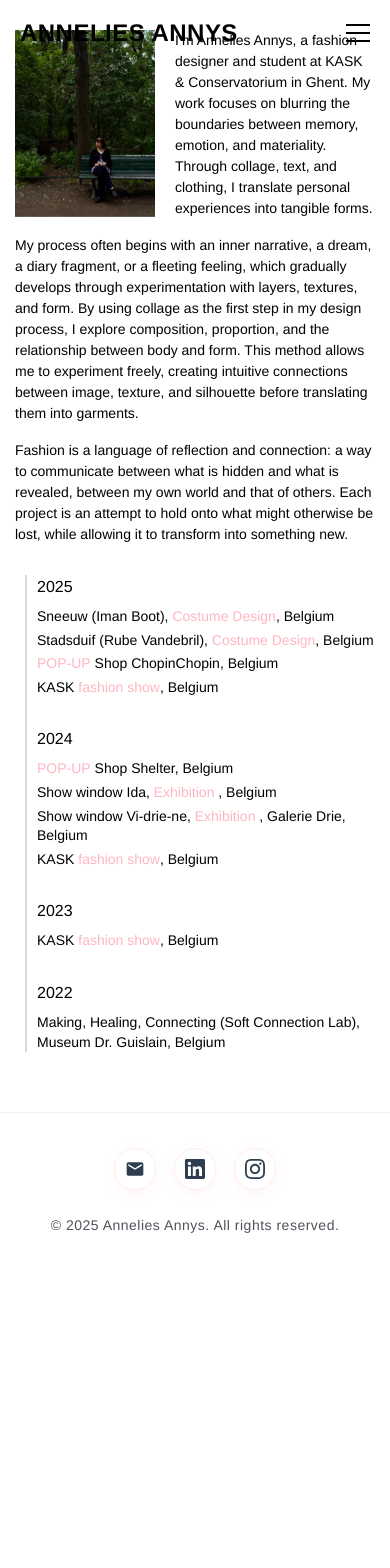
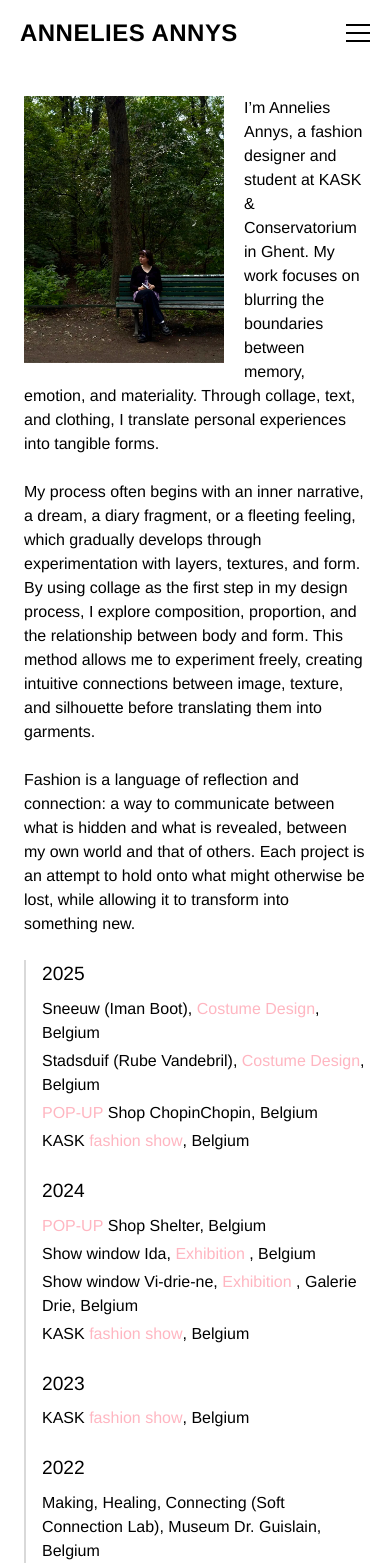
Before and after one commit to brentvervaet/anneliesannys-portfolio, a Vue app: page /about in a window 390 px wide. Shown: the top 1568 px of the page. Before the commit the page ends 1286 px from the top, so only its background shows below. Built offline with nearby package versions, Linux system fonts and the light colour scheme.

Commit message:
refactor: simplify AboutView layout and improve text structure for clarity

```diff
--- a/src/views/AboutView.vue
+++ b/src/views/AboutView.vue
@@ -5,12 +5,12 @@
         <div class="profile-image">
           <img src="/images/anneliesannys.webp" alt="Annelies Annys" />
         </div>
-        <p class="pb-4">
+        <p>
           I’m Annelies Annys, a fashion designer and student at KASK & Conservatorium in Ghent. My
           work focuses on blurring the boundaries between memory, emotion, and materiality. Through
           collage, text, and clothing, I translate personal experiences into tangible forms.
         </p>
-        <p class="pb-4">
+        <p>
           My process often begins with an inner narrative, a dream, a diary fragment, or a fleeting
           feeling, which gradually develops through experimentation with layers, textures, and form.
           By using collage as the first step in my design process, I explore composition,
@@ -27,10 +27,7 @@
       </div>
 
       <div class="timeline-section">
-        <!-- TODO: welk titel? -->
-        <!-- <h2 class="timeline-title">Projects</h2> -->
         <div class="timeline">
-          <!-- 2025 -->
           <div class="timeline-item">
             <div class="timeline-year">2025</div>
             <div class="timeline-events">
@@ -95,19 +92,8 @@
 
 <style>
 .about-content {
-  display: flex;
-  gap: 60px;
-  padding: 60px 54px;
-  align-items: flex-start;
-  position: relative;
-}
-
-.about-text {
-  color: black;
-  font-size: 16px;
-  font-weight: 300;
-  line-height: 1.5;
-  flex: 1;
+  padding: 1.5rem;
+  padding-top: 3.5rem;
 }
 
 .profile-image {
@@ -124,65 +110,46 @@
     filter 0.3s ease;
 }
 
-.profile-image img:hover {
-  transform: scale(1.02);
-  filter: brightness(1.05);
-}
-
-.timeline-section {
+.about-text {
+  padding-top: 2.5rem;
+  color: black;
+  font-size: 1rem;
+  font-weight: 300;
+  line-height: 1.5;
   flex: 1;
 }
 
-.timeline-title {
-  font-size: 24px;
-  font-weight: 400;
-  margin-bottom: 40px;
-  color: black;
+.about-text p {
+  margin-bottom: 1.5rem;
 }
+
+/* ===== TIMELINE ===== */
 
 .timeline {
   border-left: 2px solid #d9d9d9;
-  padding-left: 20px;
-  margin-left: 20px;
+  padding-left: 1rem;
 }
 
 .timeline-item {
-  margin-bottom: 30px;
+  margin-bottom: 1.5rem;
   position: relative;
   opacity: 0;
   animation: fadeInUp 0.6s ease forwards;
 }
 
-.timeline-item:nth-child(1) {
-  animation-delay: 0.1s;
-}
-.timeline-item:nth-child(2) {
-  animation-delay: 0.2s;
-}
-.timeline-item:nth-child(3) {
-  animation-delay: 0.3s;
-}
-.timeline-item:nth-child(4) {
-  animation-delay: 0.4s;
-}
-
 .timeline-year {
-  font-size: 18px;
+  font-size: 1.2rem;
   font-weight: 500;
   color: black;
-  margin-bottom: 8px;
-}
-
-.timeline-events {
-  margin-left: 0;
+  margin-bottom: 0.5rem;
 }
 
 .timeline-event {
-  font-size: 16px;
+  font-size: 1rem;
   font-weight: 300;
   color: black;
-  margin-bottom: 4px;
-  line-height: 1.4;
+  margin-bottom: 0.25rem;
+  line-height: 1.5;
 }
 
 .highlight {
@@ -191,20 +158,10 @@
   transition: color 0.2s ease;
 }
 
-.highlight:hover {
-  color: rgba(255, 150, 200, 1);
-}
-
-/* Animations */
-@keyframes fadeInUp {
-  from {
-    opacity: 0;
-    transform: translateY(20px);
-  }
-  to {
-    opacity: 1;
-    transform: translateY(0);
-  }
+/* ===== ANIMATIONS ===== */
+.profile-image {
+  opacity: 0;
+  animation: fadeInUp 0.6s ease forwards;
 }
 
 .about-text p {
@@ -222,78 +179,44 @@
   animation-delay: 0.3s;
 }
 
-.profile-image {
-  opacity: 0;
-  animation: fadeInUp 0.6s ease forwards;
+.timeline-item:nth-child(1) {
+  animation-delay: 0.1s;
+}
+.timeline-item:nth-child(2) {
+  animation-delay: 0.2s;
+}
+.timeline-item:nth-child(3) {
+  animation-delay: 0.3s;
+}
+.timeline-item:nth-child(4) {
+  animation-delay: 0.4s;
 }
 
-/* Mobile responsiveness */
-@media (max-width: 768px) {
-  .about-content {
-    flex-direction: column;
-    gap: 40px;
-    padding: 40px 20px;
+@keyframes fadeInUp {
+  from {
+    opacity: 0;
+    transform: translateY(20px);
   }
-
-  .about-text {
-    order: 1;
-  }
-
-  .timeline-section {
-    order: 2;
-  }
-
-  .profile-image {
-    text-align: center;
-  }
-
-  .profile-image img {
-    width: 170px;
-    min-width: 150px;
-  }
-
-  .timeline {
-    margin-left: 15px;
-    padding-left: 15px;
-  }
-
-  .timeline-item::before {
-    left: -21px;
+  to {
+    opacity: 1;
+    transform: translateY(0);
   }
 }
 
-@media (max-width: 480px) {
-  .about-content {
-    padding: 30px 15px;
-    gap: 30px;
-  }
+/* ===== MEDIA QUERIES ===== */
 
-  .about-text {
-    font-size: 14px;
-  }
+/* tablet */
+@media (min-width: 768px) {
+}
 
-  .profile-image img {
-    width: 140px;
-    min-width: 120px;
-  }
-
-  .timeline-year {
-    font-size: 16px;
-  }
-
-  .timeline-event {
-    font-size: 14px;
-  }
-
-  .timeline {
-    margin-left: 10px;
-    padding-left: 10px;
-  }
-
-  .timeline-item::before {
-    left: -16px;
-    width: 6px;
-    height: 6px;
+/* desktop */
+@media (min-width: 1024px) {
+  .highlight:hover {
+    color: rgba(255, 150, 200, 1);
   }
 }
+
+/* large desktops */
+@media (min-width: 1440px) {
+}
 </style>
```
